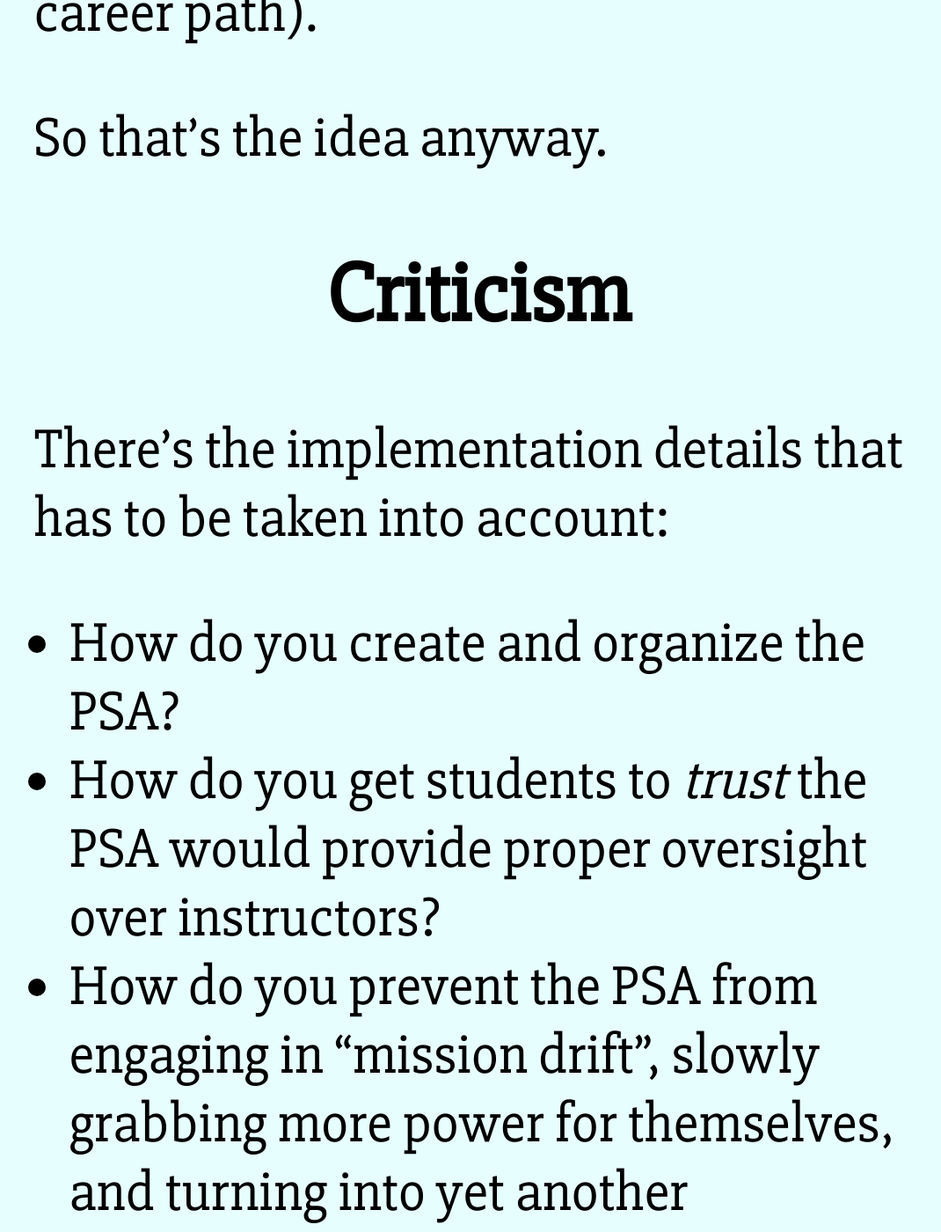
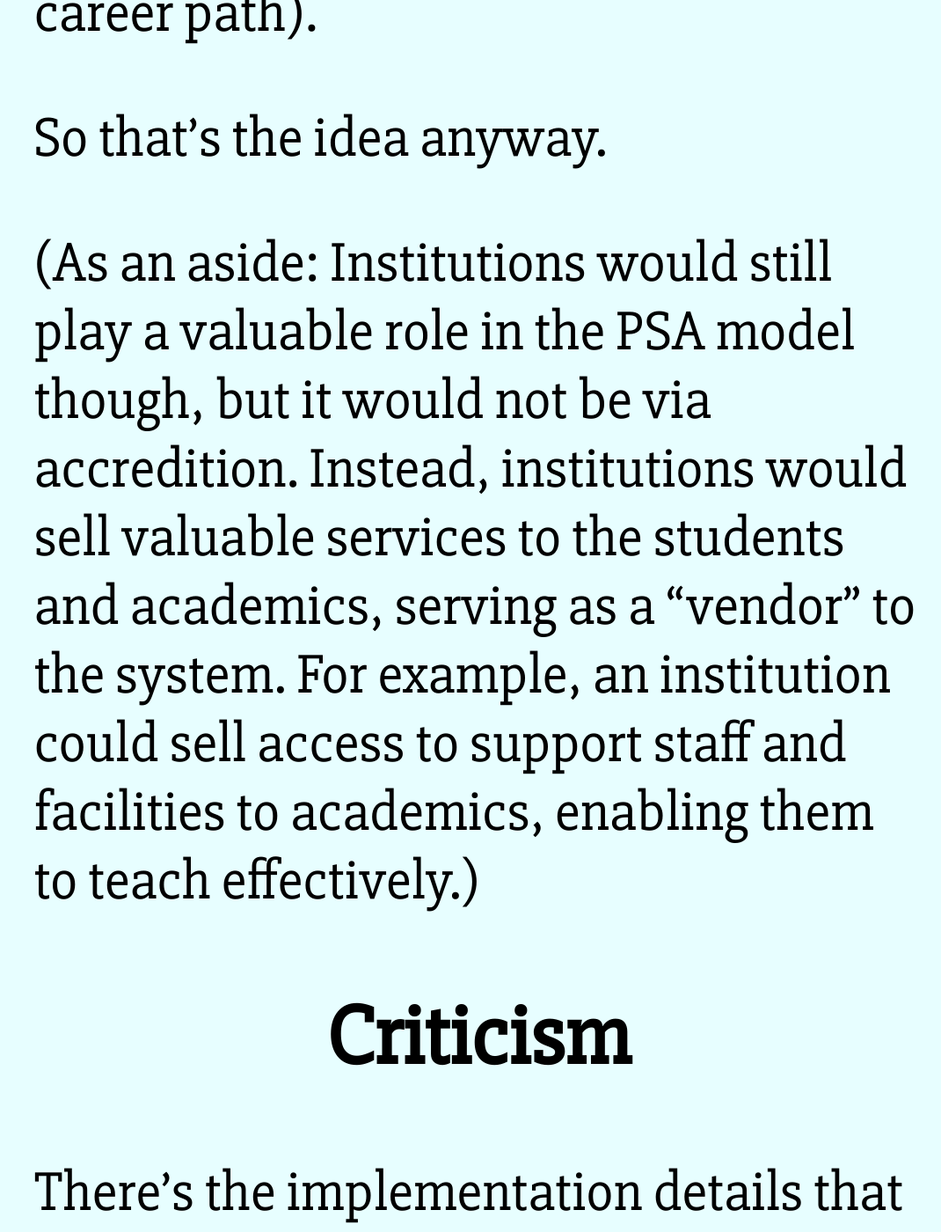
Before and after one commit to tra38/tra38.github.io, a Jekyll site: the page built from _posts/2018-04-05-the-psa-model.md, in a window 1280 px wide and 1400 px high, scrolled down 20131 px. Shown: the whole window at 88% size, without its empty margins (96-1166 px from the left). Built offline with Jekyll 4.4.1, drawn with Linux system fonts in a browser that asks for light colours.

Commit message:
Add aside to demonstrate how institutions are still worthwhile

```diff
--- a/_posts/2018-04-05-the-psa-model.md
+++ b/_posts/2018-04-05-the-psa-model.md
@@ -73,6 +73,8 @@ In addition, by removing the institution (the middlepeople) from the picture, th
 
 So that's the idea anyway.
 
+(As an aside: Institutions would still play a valuable role in the PSA model though, but it would not be via accredition. Instead, institutions would sell valuable services to the students and academics, serving as a  "vendor" to the system. For example, an institution could sell access to support staff and facilities to academics, enabling them to teach effectively.)
+
 ## Criticism
 
 There's the implementation details that has to be taken into account:
```
